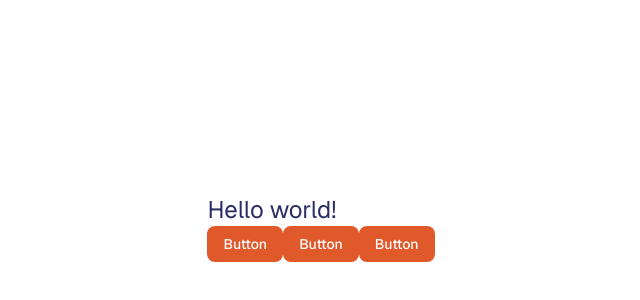
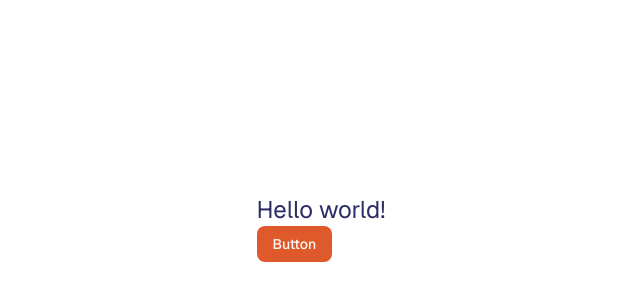
Before and after one commit to mohamed-elsayed-01/psi-website, a Next.js app: page /en in a window 1280 px wide. Shown: the part 172-472 px from the top of the page, without its empty margins (319-959 px from the left). Built offline with nearby package versions, Linux system fonts and the light colour scheme.

Commit message:
fix issues

```diff
--- a/app/[locale]/page.tsx
+++ b/app/[locale]/page.tsx
@@ -8,8 +8,6 @@ export default function HomePage() {
             <div className="">
                 <h1 className="text-2xl ">{t('title')}</h1>
                 <Button variant={"secondary"}>Button</Button>
-                <Button variant={"secondary"}>Button</Button>
-                <Button variant={"secondary"}>Button</Button>
             </div>
         </div>
     );
```
